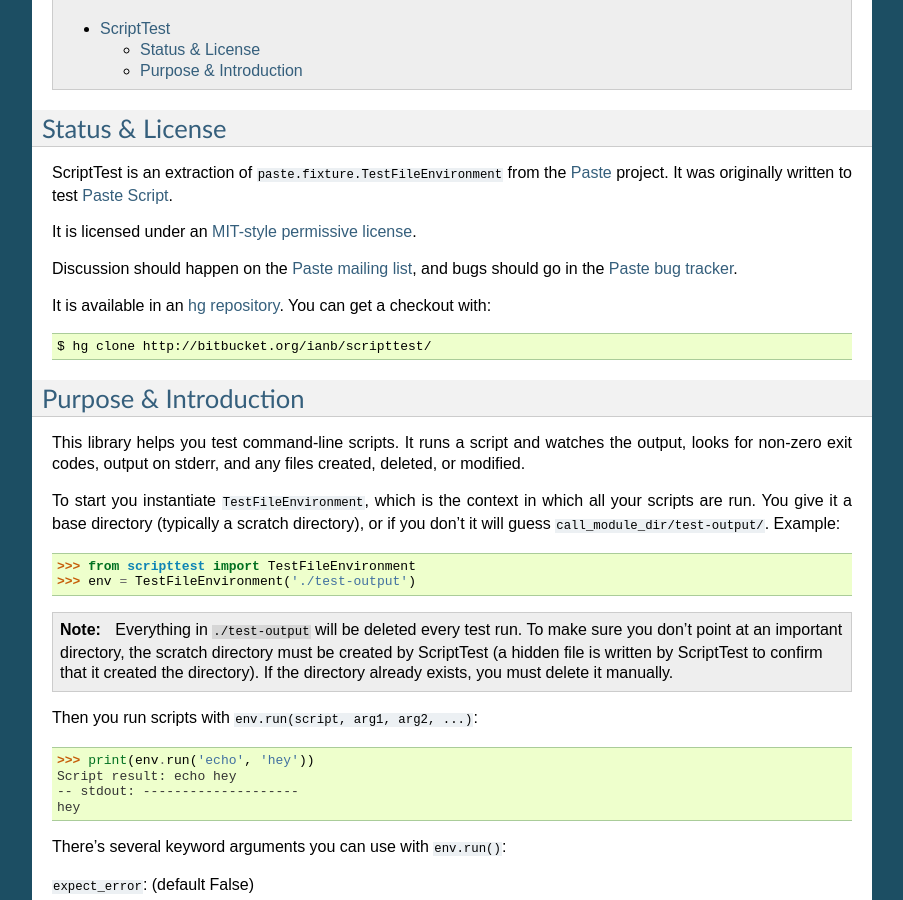
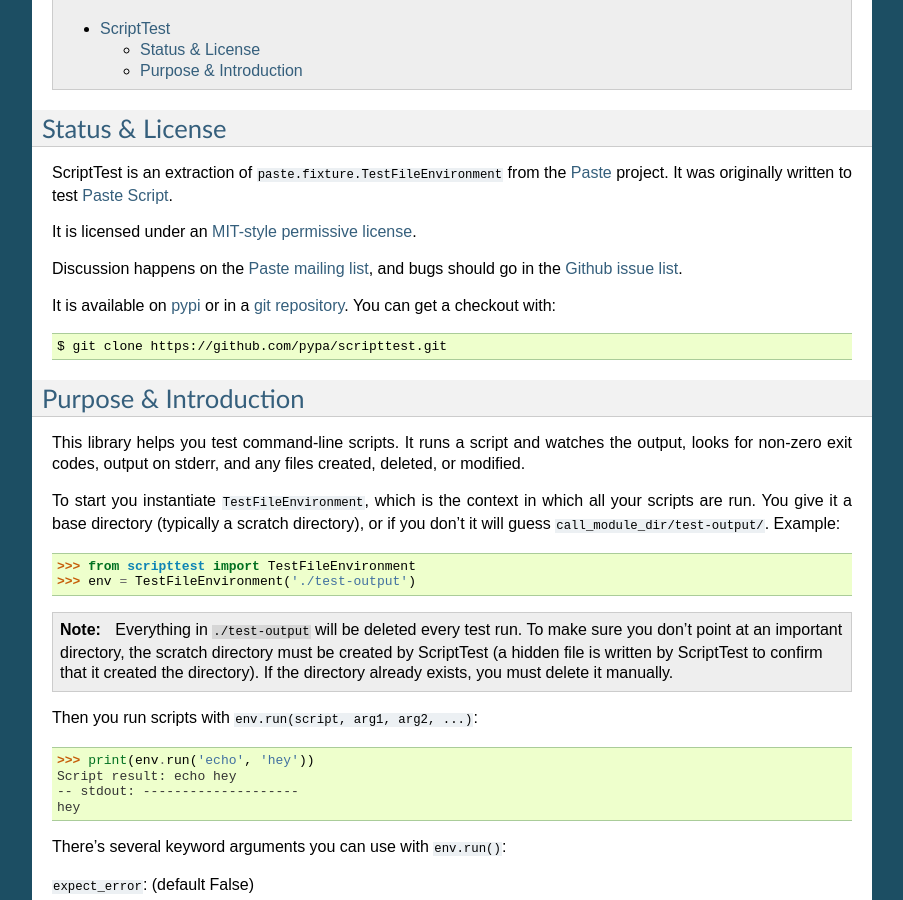
Before and after one commit to pypa/scripttest, a Sphinx documentation site: the page built from docs/index.rst, in a window 1280 px wide and 900 px high, scrolled down 461 px. Shown: the whole window, without its empty margins (198-1101 px from the left). Built offline with Sphinx 7.4.7, drawn with Linux system fonts in a browser that asks for light colours.

Commit message:
Update to pypa git repository

```diff
--- a/docs/index.rst
+++ b/docs/index.rst
@@ -19,14 +19,15 @@
 It is licensed under an `MIT-style permissive license
 <license.html>`_.
 
-Discussion should happen on the `Paste mailing list </community/>`_,
-and bugs should go in the `Paste bug tracker
-<http://trac.pythonpaste.org>`_.
+Discussion happens on the `Paste mailing list </community/>`_,
+and bugs should go in the `Github issue list
+<https://github.com/pypa/scripttest/issues>`_.
 
-It is available in an `hg repository
-<http://bitbucket.org/ianb/scripttest/>`_.  You can get a checkout with::
+It is available on `pypi <https://pypi.python.org/pypi/scripttest/>`_
+or in a `git repository <https://github.com/pypa/scripttest>`_.
+You can get a checkout with::
 
-    $ hg clone http://bitbucket.org/ianb/scripttest/
+    $ git clone https://github.com/pypa/scripttest.git
 
 Purpose & Introduction
 ----------------------
```
